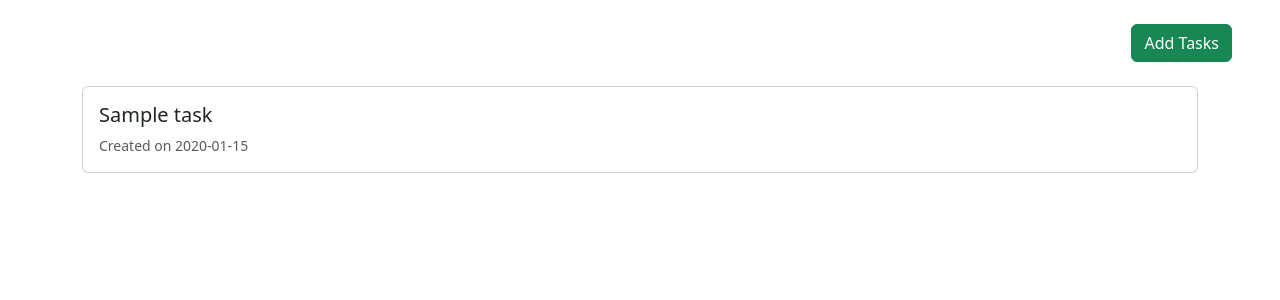
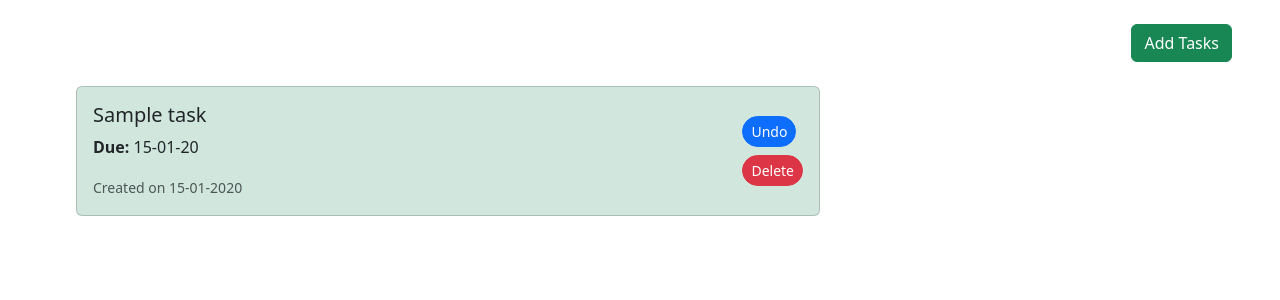
Before and after one commit to Reyanx11/Task_manager, a Flask app: page /tasks in a window 1280 px wide. Shown: the part 60-360 px from the top of the page. Run offline with Flask 3, Linux system fonts and the light colour scheme; a user stored in the database is signed in; tables that the repository leaves empty hold one stand-in row (values such as "Sample post").

Commit message:
added tasks updations

```diff
--- a/task_manager/forms.py
+++ b/task_manager/forms.py
@@ -1,9 +1,10 @@
 from flask_wtf import FlaskForm
 from flask_login import current_user
-from wtforms import StringField, PasswordField, SubmitField, BooleanField
-from wtforms.validators import DataRequired , length, Email, EqualTo,ValidationError
+from wtforms import StringField, PasswordField, SubmitField, BooleanField, DateField
+from wtforms.validators import DataRequired , length, Email, EqualTo,ValidationError, Optional
 from task_manager.models import User
 
+#Registration
 class RegistrationForm(FlaskForm):
     username = StringField('Username', validators=[DataRequired(), length(min=2, max = 25)])
     email = StringField('Email', validators=[DataRequired(), Email()])
@@ -23,7 +24,7 @@ class RegistrationForm(FlaskForm):
         user = User.query.filter_by(email = email.data).first()
         if user:
             raise ValidationError('An account with that email already exists')
-
+#login
 class LoginForm (FlaskForm):
     email = StringField('Email', validators=[DataRequired(), Email()])
 
@@ -32,7 +33,7 @@ class LoginForm (FlaskForm):
 
     submit = SubmitField('Login')
 
-
+#profile edit
 class EditProfile(FlaskForm):
     username = StringField('Username', validators=[DataRequired(), length(min=2, max = 25)])
     email = StringField('Email', validators=[DataRequired(), Email()])
@@ -51,6 +52,8 @@ class EditProfile(FlaskForm):
             if user:
                 raise ValidationError('An account with that email already exists')
 
+#Tasks
 class TaskForm(FlaskForm):
     title = StringField('title', validators=[(DataRequired()), length(max=100)])
+    deadline = DateField('deadline', format='%Y-%m-%d', validators=[Optional()])
     submit = SubmitField('Add Task')
--- a/task_manager/models.py
+++ b/task_manager/models.py
@@ -14,4 +14,5 @@ class Task(db.Model):
     title = db.Column(db.String(50), nullable = False)
     date_created = db.Column(db.DateTime, default = datetime.utcnow)
     is_completed = db.Column(db.Boolean, default = False)
+    deadline = db.Column(db.DateTime, nullable = True)
     user_id = db.Column(db.Integer, db.ForeignKey('user.id'),nullable = False)
--- a/task_manager/routes.py
+++ b/task_manager/routes.py
@@ -76,6 +76,7 @@ def register_routes(app):
         if form.validate_on_submit():
             task = Task(
                 title = form.title.data,
+                deadline = form.deadline.data,
                 owner = current_user
             )
             db.session.add(task)
@@ -84,3 +85,22 @@ def register_routes(app):
 
         user_tasks = Task.query.filter_by(user_id = current_user.id).order_by(Task.date_created.desc()).all()
         return render_template('tasks.html', form=form, title = 'task',tasks=user_tasks)
+
+#updating task
+    @app.route('/update_task/<int:task_id>/<string:action>', methods=['POST'])
+    @login_required
+    def update_task(task_id,action):
+        task = Task.query.get_or_404(task_id)
+        if task.owner != current_user:
+            flash("You are not allowed to modify this task.", "danger")
+            return redirect(url_for('tasks'))
+    #actions for buttons
+        if action == 'complete':
+            task.is_completed = True
+        elif action == 'undo':
+            task.is_completed = False
+        if action == 'delete':
+            db.session.delete(task)
+
+        db.session.commit()
+        return redirect(url_for('tasks'))
--- a/task_manager/templates/base.html
+++ b/task_manager/templates/base.html
@@ -48,6 +48,7 @@
         </div>
     </nav>
 
+<!--flashed msgs-->
     {% with messages = get_flashed_messages(with_categories = true) %}
         {% if messages %}
             <div class="container mt-3">
--- a/task_manager/templates/tasks.html
+++ b/task_manager/templates/tasks.html
@@ -1,22 +1,27 @@
 {% extends 'base.html' %}
 
 {% block content %}
+<!--Add task button-->
     <div class="text-end mt-4 me-5">
         <a href="#taskform" class="btn btn-success" data-bs-toggle="collapse" role="button"
             aria-expanded="false" aria-controls="taskform">
             Add Tasks
         </a>
     </div>
-
+<!--form to add task-->
     <div class="collapse" id="taskform">
         <div class="d-flex justify-content-center">
             <div class="card p-4 " style="width: 30rem;">
                 <form method="POST" >
                     {{ form.hidden_tag() }}
 
-                        <div class="mb-3">
+                        <div class="mb-3">   <!-- title -->
                             {{ form.title.label(class="form-label") }}
                             {{ form.title(class="form-control") }}
+                        </div>
+                        <div class="mb-3">  <!-- deadline -->
+                            {{ form.deadline.label(class="form-label") }}
+                            {{ form.deadline(class="form-control", type="date") }}
                         </div>
 
                     {{ form.submit(class="btn btn-primary w-100") }}
@@ -25,16 +30,35 @@
         </div>
     </div>
 
+<!--tasks-->
+        <div class="container mt-4" style="width: 60%; margin-left:5%;">
+            {% for task in tasks %}
+                <!--card layout-->
+                <div class="card mb-3 p-3 d-flex flex-row justify-content-between align-items-center {% if task.is_completed %}bg-success-subtle{% endif %}">
+                    <div >
+                        <h5 >{{ task.title }}</h5>
+                        <p><strong>Due:</strong> {{task.deadline.strftime('%d-%m-%y') if task.deadline else ''}}</p>
+                        <small class="text-muted">Created on {{ task.date_created.strftime('%d-%m-%Y') }}</small>
+                    </div>
+                    <!-- updation buttons -->
+                    <div>
+                        {% if not task.is_completed %}
+                            <form action="{{ url_for('update_task', task_id=task.id, action = 'complete')}}" method="POST">
+                                <button class="btn btn-success btn-sm rounded-pill" type="submit">Completed</button>
+                            </form>
+                        {% else %}
+                            <form action="{{ url_for('update_task', task_id=task.id, action = 'undo')}}" method="POST">
+                                <button class="btn btn-primary btn-sm rounded-pill" type="submit">Undo</button>
+                            </form>
+                        {% endif %}
+                            <form action="{{ url_for('update_task', task_id = task.id, action ='delete')}}" method="POST">
+                                <button class="btn btn-danger btn-sm rounded-pill mt-2" type="submit">Delete</button>
+                            </form>
+                    </div>
+                </div>
+            {% else %}
+                <p>No tasks yet. Add one above.</p>
+            {% endfor %}
+        </div>
 
-    <div class="container mt-4">
-
-        {% for task in tasks %}
-            <div class="card mb-3 p-3 {% if task.is_complete %}bg-success-subtle{% endif %}">
-                <h5>{{ task.title }}</h5>
-                <small class="text-muted">Created on {{ task.date_created.strftime('%Y-%m-%d') }}</small>
-            </div>
-            {% else %}
-            <p>No tasks yet. Add one above.</p>
-        {% endfor %}
-    </div>
 {% endblock %}
```
